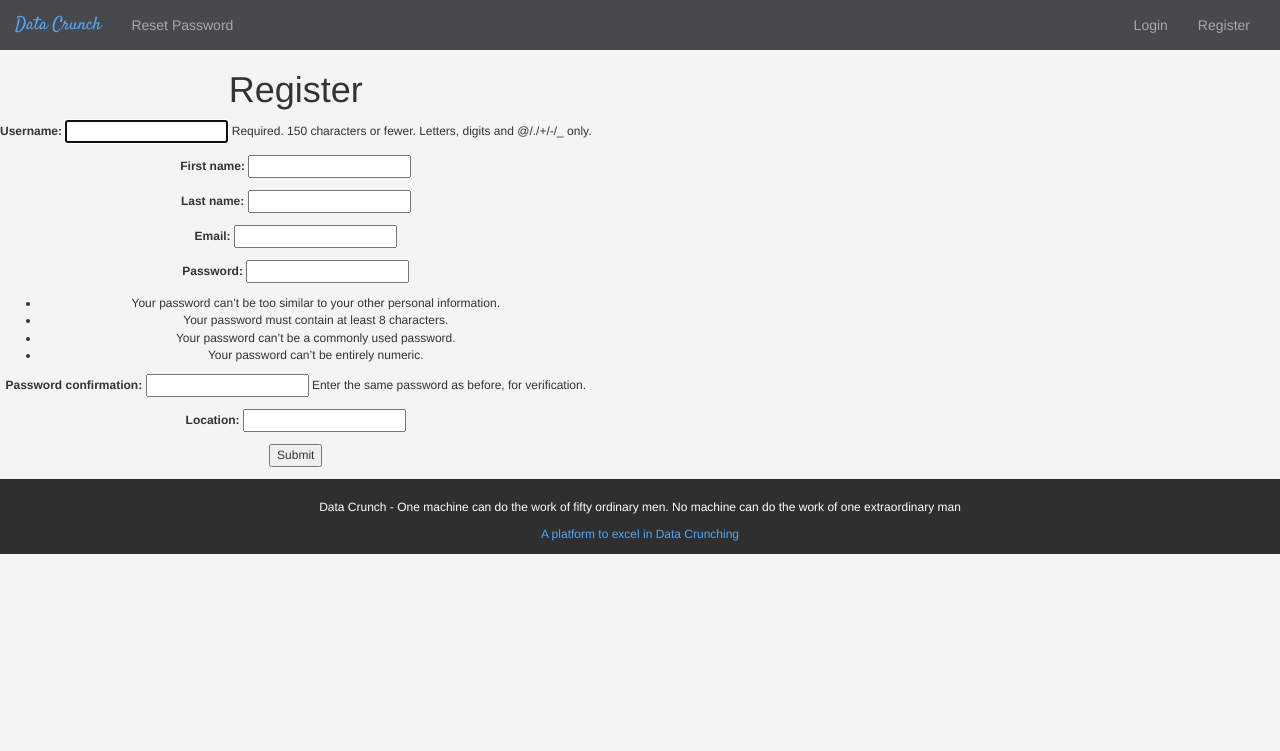
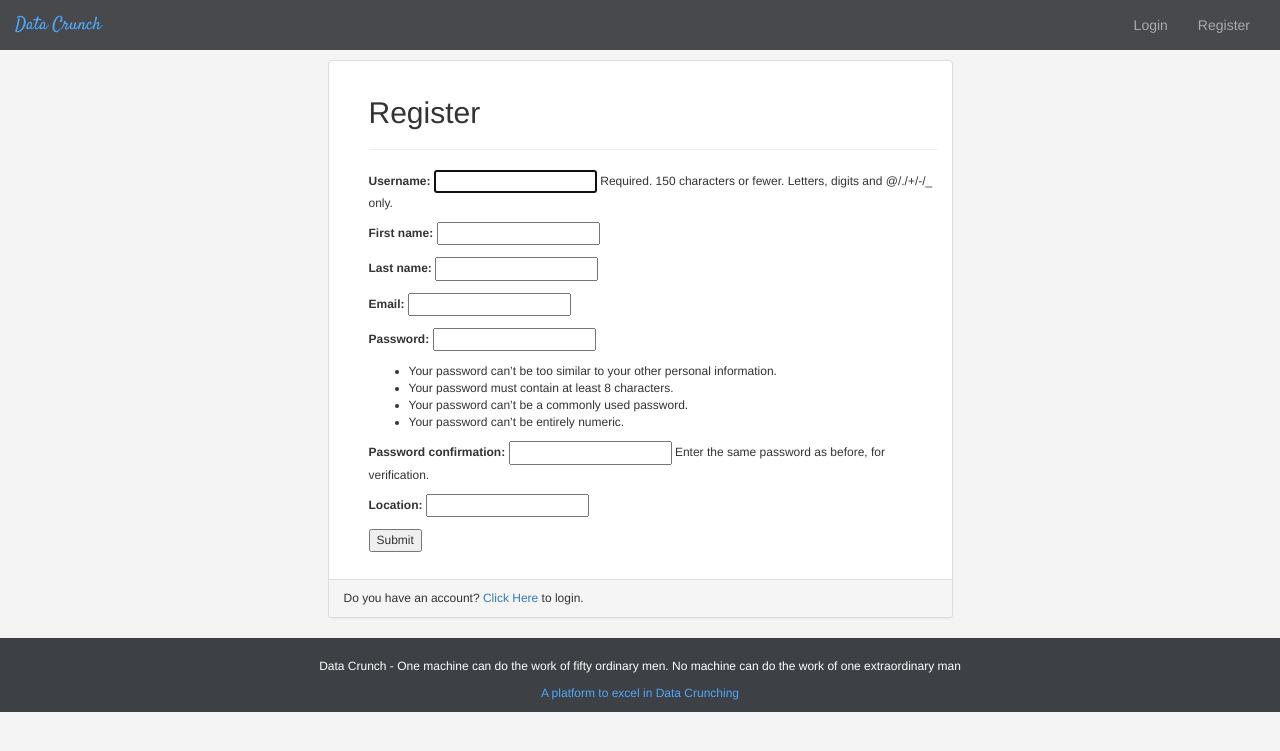
Before and after one commit to NuthanReddy/Automl, a Django app: page /account/register/ in a window 1280 px wide. Shown: the top 751 px of the page. Run offline with Django 3.2, Linux system fonts and the light colour scheme; some libraries are stand-ins or nearby versions.

Commit message:
acceptable

```diff
--- a/accounts/templates/accounts/reg_form.html
+++ b/accounts/templates/accounts/reg_form.html
@@ -1,14 +1,25 @@
 {% extends 'base.html' %}
 
 {% block body %}
-    <div class="container">
-        <div style="margin:auto; display: table-cell; text-align: center;">
-        <h1>Register</h1>
-        <form method="post">
-            {% csrf_token %}
-            {{ form.as_p }}
-            <button type="submit">Submit</button>
-        </form>
+    <div class="row">
+        <div class="col-md-6 col-md-offset-3">
+            <div class="panel panel-default">
+                <div class="panel-body" style="padding-left: 40px;">
+                    {% if error_message %}
+                        <p><strong>{{ error_message }}</strong></p>
+                    {% endif %}
+                    <h2>Register</h2>
+                    <hr>
+                    <form method="post">
+                        {% csrf_token %}
+                        {{ form.as_p }}
+                        <button type="submit">Submit</button>
+                    </form>
+                </div>
+                <div class="panel-footer">
+                    Do you have an account? <a href="{% url 'accounts:login' %}">Click Here</a> to login.
+                </div>
+            </div>
         </div>
     </div>
 {% endblock %}
--- a/accounts/templates/base.html
+++ b/accounts/templates/base.html
@@ -42,9 +42,6 @@
                         <li><a href="{% url 'accounts:logout' %}">Log out</a></li>
                     </ul>
                 {% else %}
-                    <ul class="nav navbar-nav">
-                        <li><a href="{% url 'accounts:reset_password' %}">Reset Password</a></li>
-                    </ul>
                     <ul class="nav navbar-nav navbar-right">
                         <li><a href="{% url 'accounts:login' %}">Login</a></li>
                         <li><a href="{% url 'accounts:register' %}">Register</a></li>
--- a/accounts/views.py
+++ b/accounts/views.py
@@ -15,7 +15,7 @@ def register(request):
         form = RegistrationForm(request.POST)
         if form.is_valid():
             form.save()
-            return redirect(reverse('accounts:view_profile'))
+            return redirect(reverse('accounts:login'))
     else:
         form = RegistrationForm()
         args = {'form': form}
--- a/comp/static/comp/css/automl.css
+++ b/comp/static/comp/css/automl.css
@@ -27,7 +27,7 @@ pre {
 }
 
 .bg-4 {
-    background-color: #2f2f2f;
+    background-color: #3D4045;
     color: #fff;
 }
 .navbar {
```
Also changed, not shown: accounts/templates/accounts/login.html (+14 -6 lines), accounts/templates/accounts/reset_password.html (+13 -2 lines), db.sqlite3.
